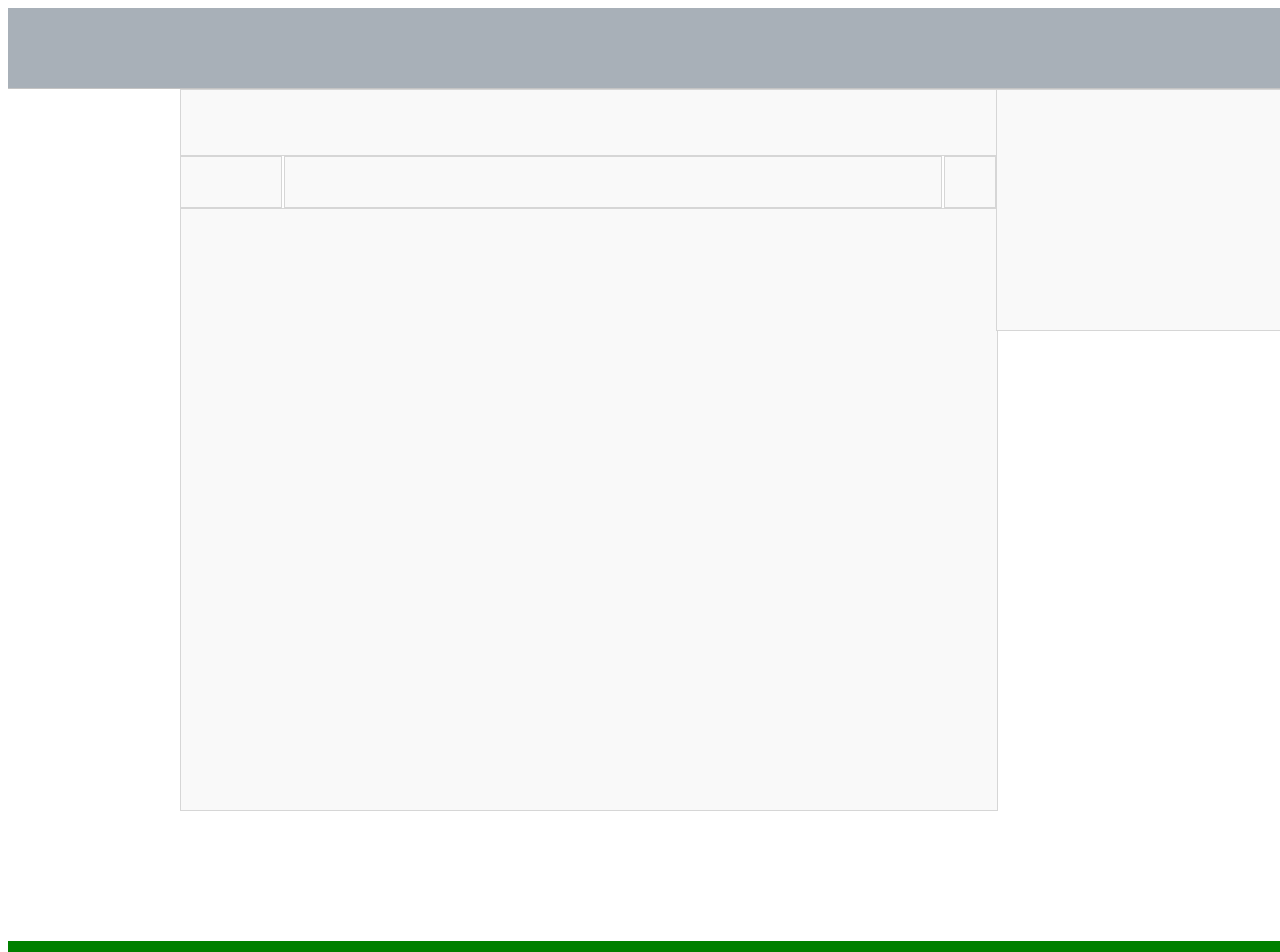
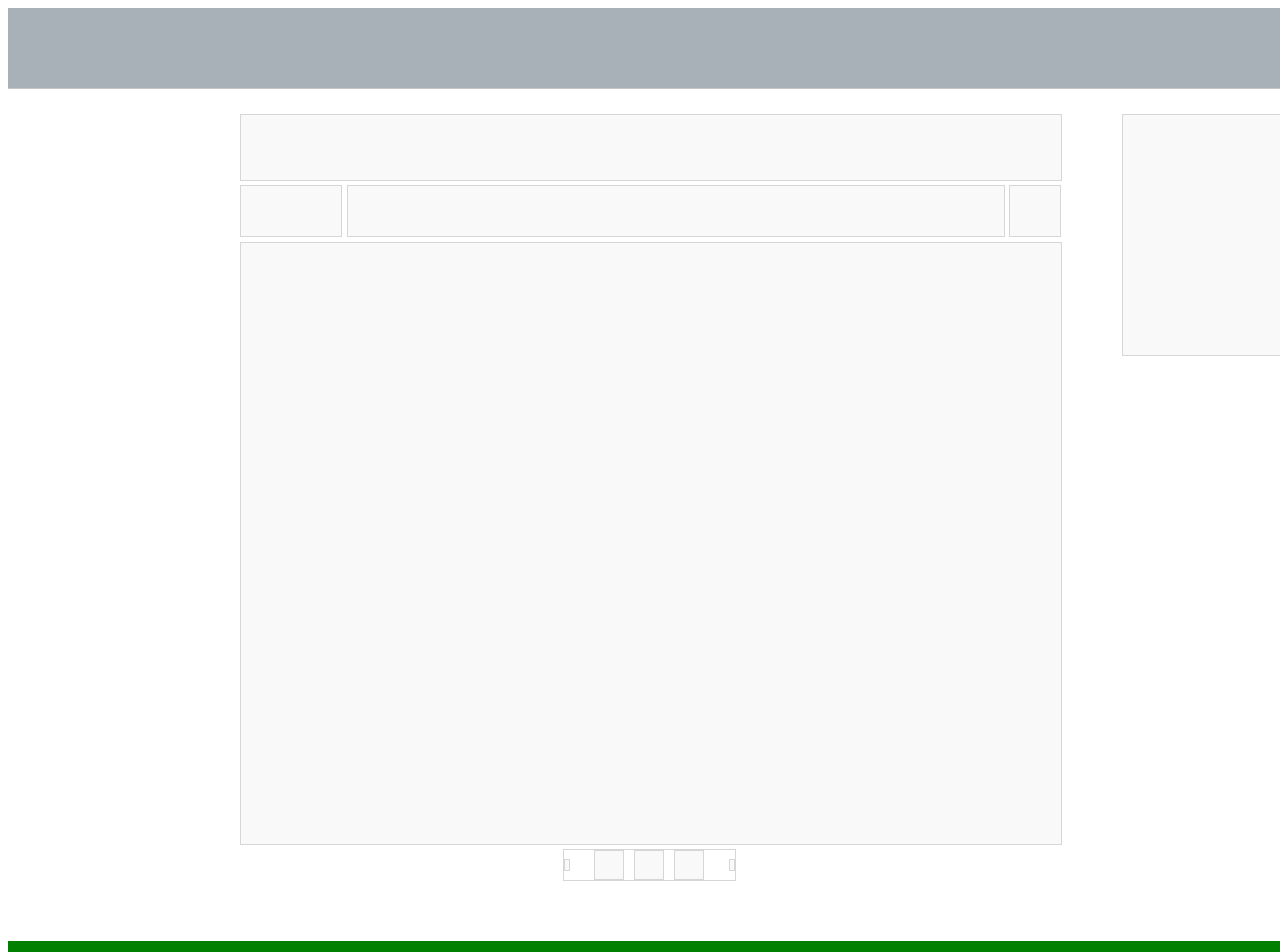
Before and after one commit to modern-agile-team/3term-mini-front, a React (Create React App) app in the folder moae-time/: page /board in a window 1280 px wide. Shown: the top 952 px of the page. Built offline with nearby package versions, Linux system fonts and the light colour scheme; the HTML template or start-up script is replaced by a standard one.

Commit message:
Modify(sungje/Layout-boardPage):finished-Layout-boardPage #30

```diff
--- a/moae-time/src/components/pagenation/Pagenation.jsx
+++ b/moae-time/src/components/pagenation/Pagenation.jsx
@@ -2,13 +2,46 @@ import React from "react";
 import styled from "styled-components";
 
 const PageNationWrap = styled.div`
+  width: 171px;
+  height: 30px;
+  background-color: white;
+  border: 1px solid #D6D6D6;
 
+  margin-left: 322.5px;
+  display: flex;
+  align-items: center;
+`
+
+const PageNationNumber = styled.div.attrs(({marginValue}) => ({
+  margin: marginValue,
+}))`
+  width: 28px;
+  height: 28px;
+  background-color: #F9F9F9;
+  border: 1px solid #D6D6D6;
+
+  margin-right: ${(props) => props.margin};
+`
+
+const PageNationArrow = styled.div.attrs(({marginValue}) => ({
+  margin: marginValue,
+}))`
+  width: 4px;
+  height: 9.25px;
+  background-color: #F9F9F9;
+  border: 1px solid #D6D6D6;
+
+  margin-right: ${(props) => props.margin};
 `
 
 function PageNation() {
   return (
     <PageNationWrap>
-
+      <PageNationArrow marginValue="24.5px"/>
+      <PageNationNumber marginValue="10px"/>
+      <PageNationNumber marginValue="10px"/>
+      <PageNationNumber marginValue="24.5px"/>
+      <PageNationArrow marginValue="0px"/>
     </PageNationWrap>
   )
 }
--- a/moae-time/src/components/sidebar/SideBar.jsx
+++ b/moae-time/src/components/sidebar/SideBar.jsx
@@ -9,6 +9,8 @@ const SideBarWrap = styled.div.attrs(({ height, width }) => ({
   width: ${(props) => props.col};
   background-color: #F9F9F9;
   border: 1px solid #D6D6D6;
+
+  margin-top: 25px;
 `
 
 function SideBar(props) {
--- a/moae-time/src/pages/board/BoardPage.jsx
+++ b/moae-time/src/pages/board/BoardPage.jsx
@@ -2,33 +2,42 @@ import React from 'react';
 import Graybox from '../../components/graybox/Graybox';
 import styled from 'styled-components';
 import SideBar from '../../components/sidebar/SideBar';
+import PageNation from '../../components/pagenation/PageNation';
 
 const SearchWrap = styled.div`
-  width: 816px;
+  width: 821px;
 
   display: flex;
   justify-content: space-between;
 `
 const CenterWrap = styled.div`
-  width: 816px;
+  /* width: 816px; */
+  /* height: 791px; */
+  height: 767px;
 
+  margin-top: 25px;
   margin-left: 172px;
+  display: flex;
+  flex-direction: column;
+  justify-content: space-between;
 `
 const WholeWrap = styled.div`
   display: flex;
+  justify-content: space-evenly;
 `
 
 function BoardPage() {
   return (
     <WholeWrap>
       <CenterWrap>
-        <Graybox height="65px" width="816px"/>
+        <Graybox height="65px" width="820px"/>
         <SearchWrap>
-          <Graybox height="50px" width="100px" />
-          <Graybox height="50px" width="656px" />
-          <Graybox height="50px" width="50px" />
+          <Graybox height="50px" width="100px"/>
+          <Graybox height="50px" width="656px"/>
+          <Graybox height="50px" width="50px"/>
         </SearchWrap>
-        <Graybox height="601px" width="816px"/>
+        <Graybox height="601px" width="820px"/>
+        <PageNation />
       </CenterWrap>
       <SideBar height="240px" width="336px"/>
     </WholeWrap>
```
